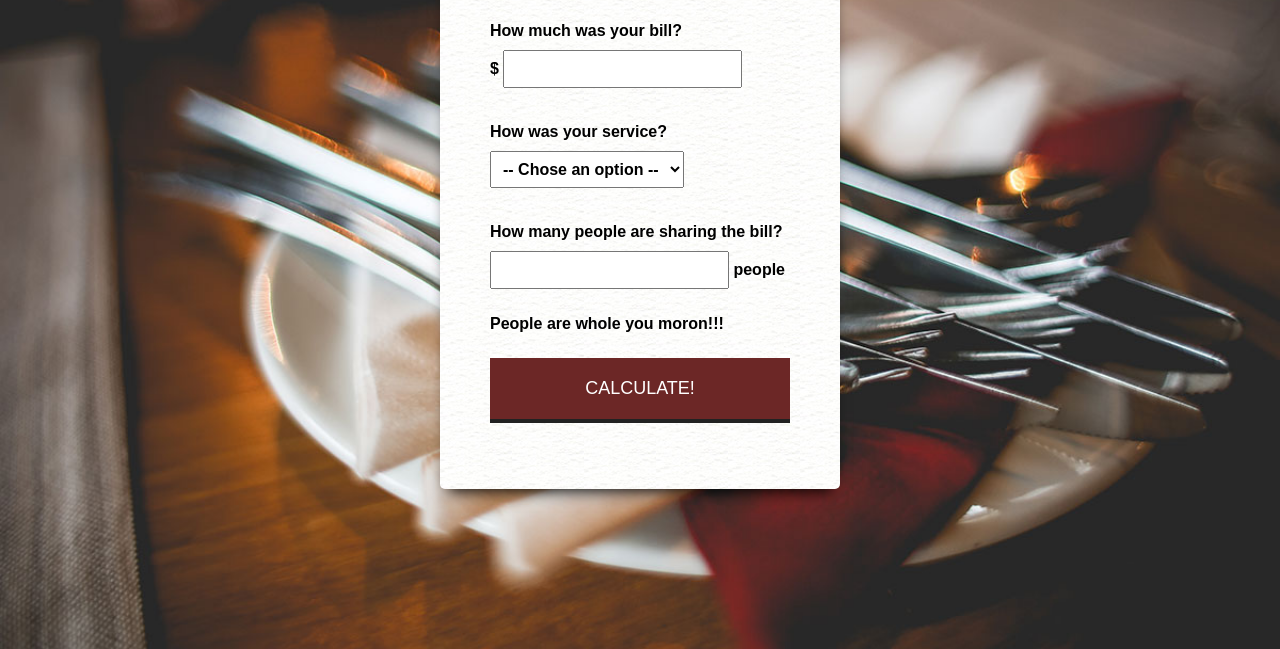
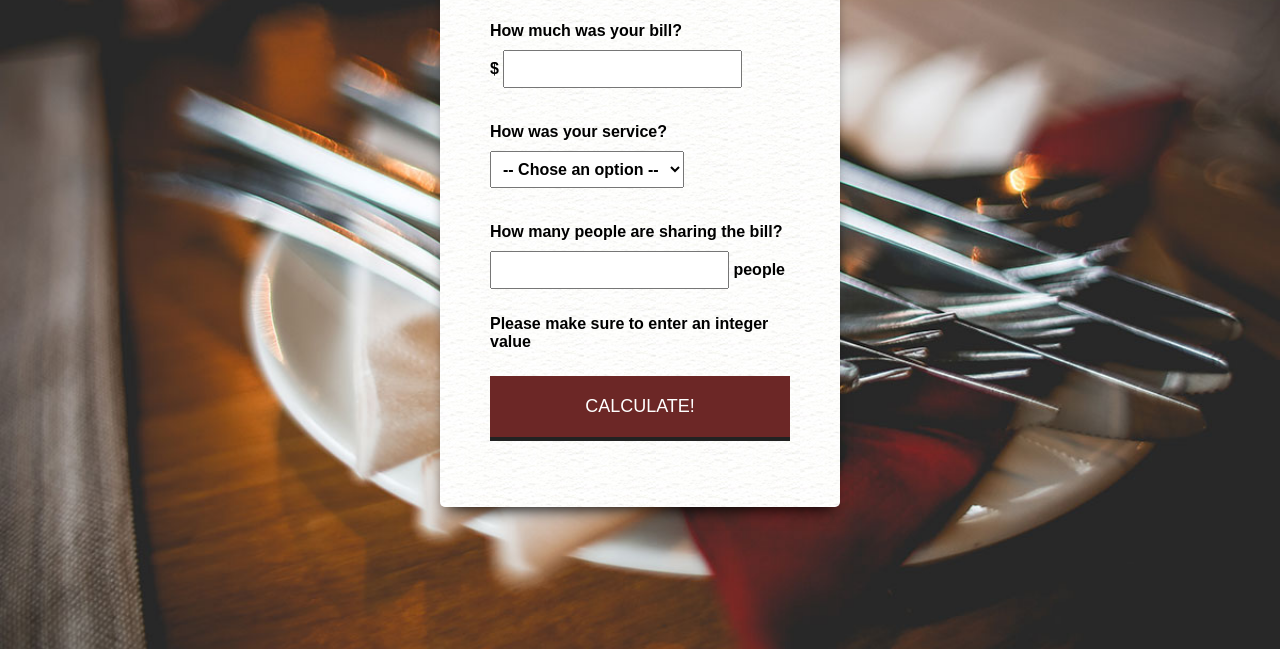
Before and after one commit to LevytsRoman/TipCalculator, a plain HTML site: page tipcalculator.html in a window 1280 px wide. Shown: the part 151-800 px from the top of the page. Drawn offline with Linux system fonts and the light colour scheme.

Commit message:
change error message

```diff
--- a/script.js
+++ b/script.js
@@ -1,6 +1,3 @@
-//script.js
-
-// Custom function
 function calculateTip() {
     'use strict';
     document.getElementById("totalTip").style.display = "none";
--- a/tipcalculator.html
+++ b/tipcalculator.html
@@ -31,7 +31,7 @@
                     <lable>
                         How many people are sharing the bill?<br>
                         <input type="number" min="1" id="totalPeople"> people <br>
-                        <p id="error2" color="red">People are whole you moron!!!</p>
+                        <p id="error2" color="red">Please make sure to enter an integer value</p>
                     </lable>
                     <button type="button" id="calculate">Calculate!</button>
                 </form>
```
